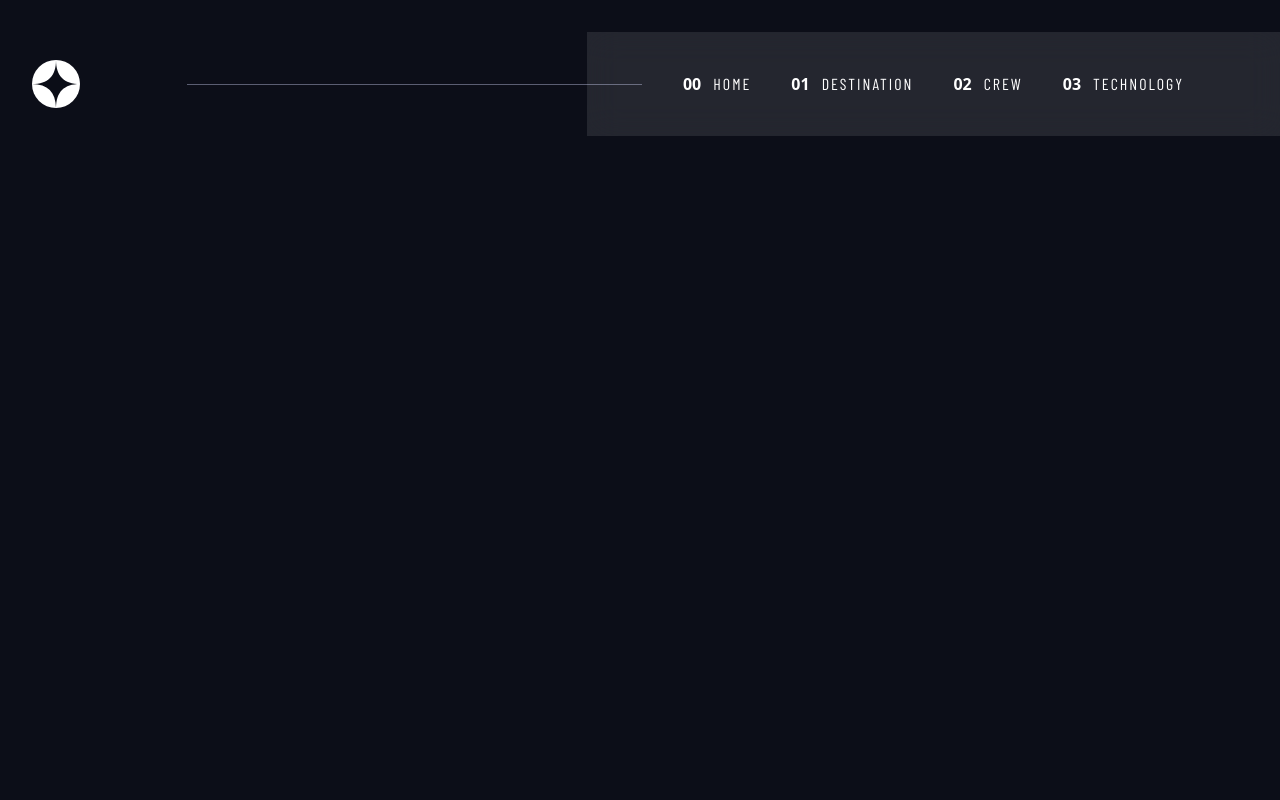
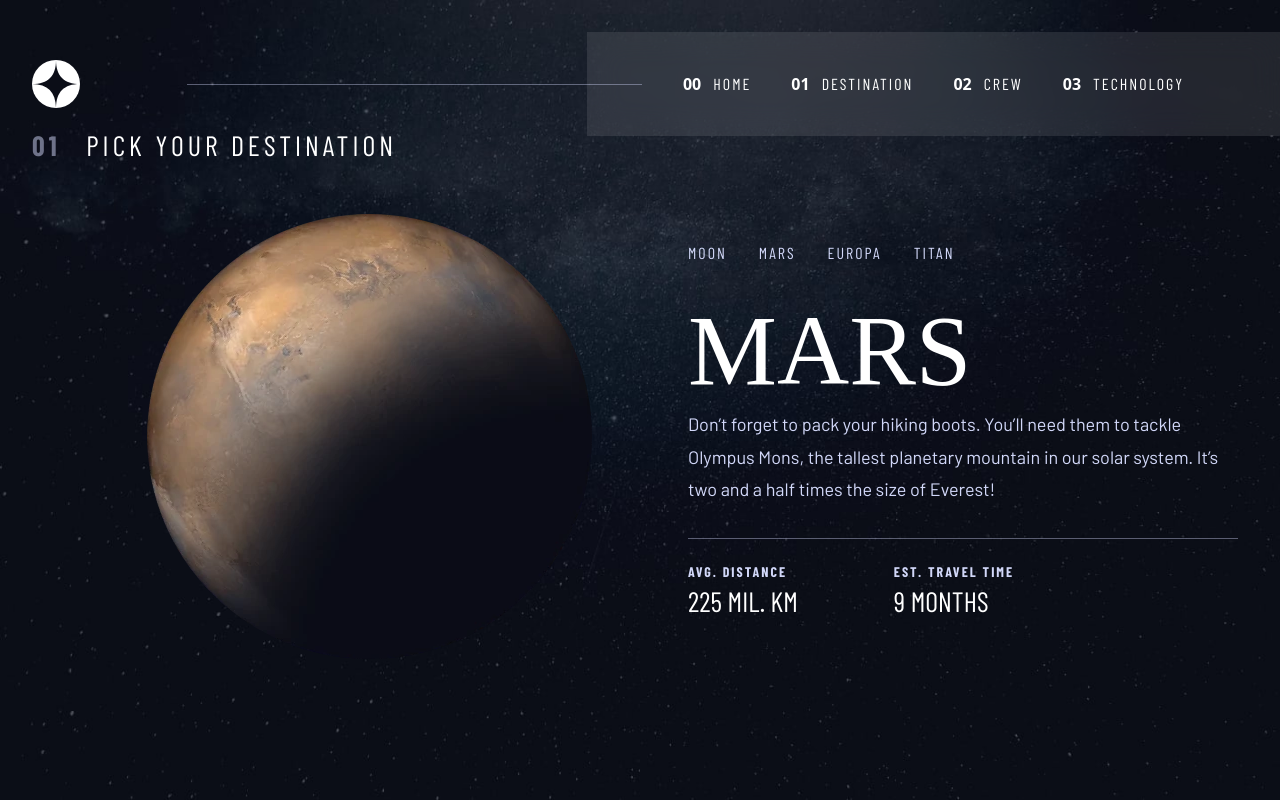
Before and after one commit to EdouardHrgt/space, a Vue app: page /destination/1 in a window 1280 px wide. Built offline with nearby package versions, Linux system fonts and the light colour scheme; a web font is replaced by a local one.

Commit message:
feat: add PlanetIcon and PlanetInfos components; update DestinationView and CrewView with new features

```diff
--- a/index.html
+++ b/index.html
@@ -17,3 +17,6 @@
     <script type="module" src="/src/main.js"></script>
   </body>
 </html>
+
+
+<!-- @media (hover: hover) and (pointer: fine) {} -->
--- a/src/components/NavMenu.vue
+++ b/src/components/NavMenu.vue
@@ -63,7 +63,7 @@ onUnmounted(() => {
           </router-link>
 
           <span
-            class="pointer-events-none absolute left-0 h-[4px] bg-white translate-y-[50px] w-0 group-hover:w-full group-focus-within:w-full group-has-[.active-link]:w-full transition-all duration-300 ease-out max-[800px]:left-auto max-[800px]:right-[-1rem] max-[800px]:top-0 max-[800px]:bottom-0 max-[800px]:h-full max-[800px]:w-0 max-[800px]:translate-y-0 max-[800px]:translate-x-0 max-[800px]:group-hover:w-[3px] max-[800px]:group-focus-within:w-[3px] max-[800px]:group-has-[.active-link]:w-[3px]"
+            class="pointer-events-none absolute left-0 h-[4px] bg-white translate-y-[50px] w-0 group-hover:w-full group-focus-within:w-full group-has-[.active-link]:w-full transition-all duration-300 max-[800px]:duration-0 ease-out max-[800px]:left-auto max-[800px]:right-[-1rem] max-[800px]:top-0 max-[800px]:bottom-0 max-[800px]:h-full max-[800px]:w-0 max-[800px]:translate-y-0 max-[800px]:translate-x-0 max-[800px]:group-hover:w-[3px] max-[800px]:group-focus-within:w-[3px] max-[800px]:group-has-[.active-link]:w-[3px]"
           ></span>
         </li>
       </ul>
--- /dev/null
+++ b/src/components/PlanetIcon.vue
@@ -0,0 +1,21 @@
+<script setup>
+const props = defineProps({
+  label: String,
+})
+
+console.log(props.label)
+const img = {
+  moon: '/images/destination/image-moon.webp',
+  mars: '/images/destination/image-mars.webp',
+  titan: '/images/destination/image-titan.webp',
+  europa: '/images/destination/image-europa.webp',
+}
+</script>
+
+<template>
+  <img
+    :src="img[label]"
+    :alt="`A global view of the planet: ${label}`"
+    class="block max-w-[480px] aspect-square max-[1024px]:max-w-[300px] max-[800px]:max-w-[150px]"
+  />
+</template>
--- /dev/null
+++ b/src/components/PlanetInfos.vue
@@ -0,0 +1,29 @@
+<script setup>
+defineProps({
+  label: String,
+  description: String,
+  distance: String,
+  TravelTime: String,
+})
+import PlanetsMenu from './PlanetsMenu.vue'
+</script>
+
+<template>
+  <div class="max-w-[550px] max-[800px]:text-center">
+    <PlanetsMenu />
+    <h3 class="uppercase tp-2 text-white">{{ label }}</h3>
+    <p class="text-blue-300 tp-9">{{ description }}</p>
+    <div
+      class="flex gap-[6rem] border-t-[1px] border-t-blue-300/40 py-[2rem] mt-[2rem] max-[1024px]:gap-[3rem] max-[800px]:justify-between max-[800px]:gap-[0]"
+    >
+      <section>
+        <p><strong class="tp-7 text-blue-300 uppercase mb-[1.5rem] block">avg. distance</strong></p>
+        <p class="tp-6 text-white uppercase">{{ distance }} mil. km</p>
+      </section>
+      <section class="">
+        <p><strong class="tp-7 text-blue-300 uppercase mb-[1.5rem] block">est. travel time</strong></p>
+        <p class="tp-6 text-white uppercase">{{ TravelTime }} months</p>
+      </section>
+    </div>
+  </div>
+</template>
--- /dev/null
+++ b/src/components/PlanetsMenu.vue
@@ -0,0 +1,17 @@
+<script setup>
+const planets = ['moon', 'mars', 'europa', 'titan']
+//   @keydown.tab="
+</script>
+
+<template>
+  <nav class="w-full py-[1rem] mb-[1.5rem]">
+    <ul class="flex items-center gap-[2rem] max-[800px]:justify-center">
+      <li class="uppercase text-blue-300 tp-8 relative cursor-pointer group" v-for="planet in planets" :key="planet">
+        {{ planet }}
+        <span
+          class="pointer-events-none absolute left-0 bottom-[-20px] h-[4px] bg-white w-0 group-hover:w-full transition-all duration-300 ease-out"
+        ></span>
+      </li>
+    </ul>
+  </nav>
+</template>
--- /dev/null
+++ b/src/components/Title.vue
@@ -0,0 +1,12 @@
+<script setup>
+defineProps({
+  label: String,
+  number: String,
+})
+</script>
+
+<template>
+  <h1 class="mb-[4rem] tp-5 max-[800px]:mb-[1.5rem] text-white uppercase max-[800px]:text-center max-[800px]:mb-[3rem] max-[800px]:mt-[4rem]">
+    <span class="tp-5 text-blue-300/50 mr-[1rem] font-bold">{{ number }}</span> {{ label }}
+  </h1>
+</template>
--- a/src/routes.js
+++ b/src/routes.js
@@ -5,7 +5,7 @@ import CrewView from './views/CrewView.vue'
 
 export const routes = [
   { path: '/', component: HomeView },
-  { path: '/destination', component: DestinationView },
+  { path: '/destination/:planet?', component: DestinationView },
   { path: '/crew', component: CrewView },
-  { path: '/technology', component: TechnologyView }
+  { path: '/technology', component: TechnologyView },
 ]
--- a/src/views/CrewView.vue
+++ b/src/views/CrewView.vue
@@ -1,7 +1,11 @@
-<script setup></script>
+<script setup>
+import Title from '@/components/Title.vue'
+</script>
 
 <template>
   <section
     class="bg-[url(/images/crew/background-crew-desktop.jpg)] max-[800px]:bg-[url(/images/crew/background-crew-mobile.jpg)] max-[1024px]:bg-[url(/images/crew/background-crew-tablet.jpg)] bg-no-repeat bg-cover min-h-screen"
-  ></section>
+  >
+    <Title label="pick your crew" number="02" />
+  </section>
 </template>
--- a/src/views/DestinationView.vue
+++ b/src/views/DestinationView.vue
@@ -1,7 +1,30 @@
-<script setup></script>
+<script setup>
+import PlanetIcon from '@/components/PlanetIcon.vue'
+import PlanetInfos from '@/components/PlanetInfos.vue'
+import Title from '@/components/Title.vue'
+import { useRoute } from 'vue-router'
+
+const route = useRoute()
+</script>
 
 <template>
   <section
-    class="bg-[url(/images/destination/background-destination-desktop.jpg)] max-[800px]:bg-[url(/images/destination/background-destination-mobile.jpg)] max-[1024px]:bg-[url(/images/destination/background-destination-tablet.jpg)] bg-no-repeat bg-cover min-h-screen"
-  ></section>
+    class="flex items-center min-h-screen bg-[url(/images/destination/background-destination-desktop.jpg)] max-[800px]:bg-[url(/images/destination/background-destination-mobile.jpg)] max-[1024px]:bg-[url(/images/destination/background-destination-tablet.jpg)] bg-no-repeat bg-cover"
+  >
+    <div class="px-[2rem] w-full">
+      <Title label="pick your destination" number="01" />
+      <article
+        class="grid grid-cols-2 max-[800px]:grid-cols-1 w-full gap-[6rem] max-[800px]:gap-[2.5rem] min-[801px]:items-center"
+      >
+        <PlanetIcon label="mars" class="justify-self-end max-[800px]:justify-self-center" />
+        <PlanetInfos
+          label="mars"
+          TravelTime="9"
+          description="Don’t forget to pack your hiking boots. You’ll need them to tackle Olympus Mons, the tallest planetary mountain in our solar system. It’s two and a half times the size of Everest!"
+          distance="225"
+          class="justify-self-start max-[800px]:justify-self-center"
+        />
+      </article>
+    </div>
+  </section>
 </template>
```
